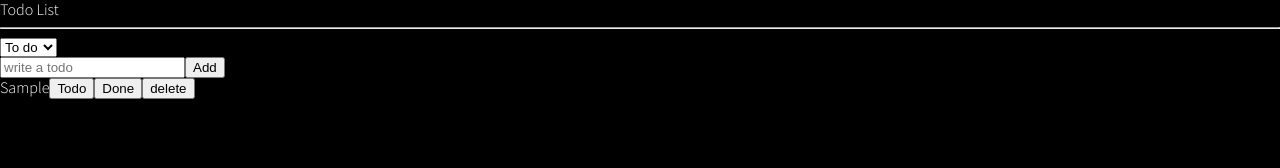
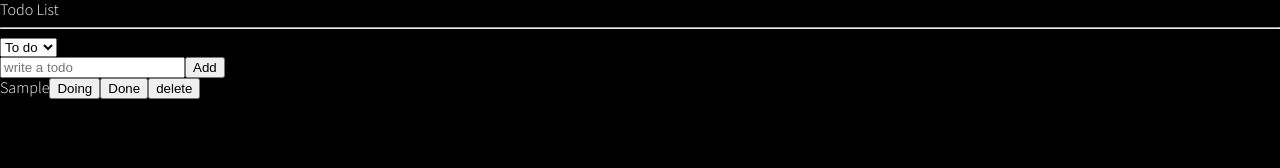
Before and after one commit to Alpaca92/to-do-list-2022, a React (Create React App) app: page / in a window 1280 px wide. Both pictures are taken after typing "Sample" into the empty fields and a click on the button "Add". Shown: the top 168 px of the page. Built offline with nearby package versions, Linux system fonts and the light colour scheme.

Commit message:
modify todo button

```diff
--- a/src/components/Todo.tsx
+++ b/src/components/Todo.tsx
@@ -35,11 +35,11 @@ function Todo({ text, category, id }: ITodo) {
       <span>{text}</span>
       {category !== Categories.TO_DO && (
         <button onClick={() => onChangeCategory(Categories.TO_DO)}>
-          Doing
+          Todo
         </button>
       )}
       {category !== Categories.DOING && (
-        <button onClick={() => onChangeCategory(Categories.DOING)}>Todo</button>
+        <button onClick={() => onChangeCategory(Categories.DOING)}>Doing</button>
       )}
       {category !== Categories.DONE && (
         <button onClick={() => onChangeCategory(Categories.DONE)}>Done</button>
```
